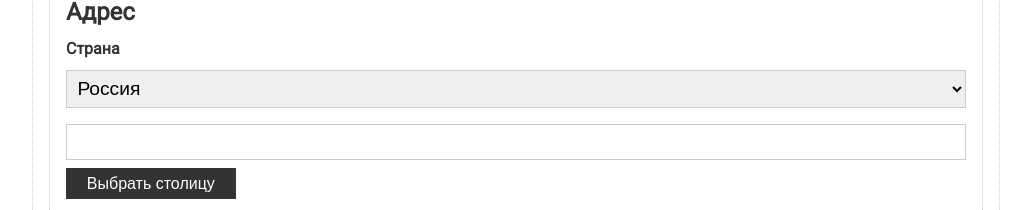
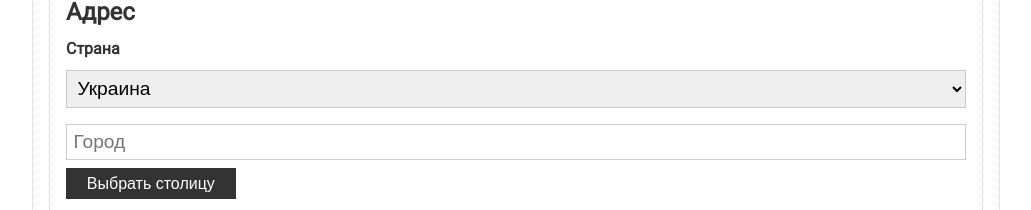
Before and after one commit to R-A-S/angular-basics, an Angular app: page / in a window 1280 px wide. Shown: the part 284-494 px from the top of the page, without its empty margins (124-1155 px from the left). Built offline with nearby package versions, Linux system fonts and the light colour scheme.

Commit message:
creating groups

```diff
--- a/src/app/app.component.html
+++ b/src/app/app.component.html
@@ -5,7 +5,10 @@
     <div class="form-control">
       <label>Email</label>
       <input type="text" placeholder="Email" formControlName="email" />
-      <div class="validation" *ngIf="form.get('email').invalid && form.get('email').touched">
+      <div
+        class="validation"
+        *ngIf="form.get('email').invalid && form.get('email').touched"
+      >
         <small *ngIf="form.get('email').errors.required">
           Поле email не может быть пустым
         </small>
@@ -18,33 +21,39 @@
     <div class="form-control">
       <label>Пароль</label>
       <input type="password" placeholder="Пароль" formControlName="password" />
-      <div class="validation" *ngIf="form.get('password').invalid && form.get('password').touched">
+      <div
+        class="validation"
+        *ngIf="form.get('password').invalid && form.get('password').touched"
+      >
         <small *ngIf="form.get('password').errors.required">
           Пароль не может быть пустым
         </small>
         <small *ngIf="form.get('password').errors.minlength">
           Минимальная длинна пароля
-          {{ form.get('password').errors.minlength.requiredLength }} символов Текущая длинна пароля
+          {{ form.get('password').errors.minlength.requiredLength }} символов
+          Текущая длинна пароля
           {{ form.get('password').errors.minlength.actualLength }}
         </small>
       </div>
     </div>
 
-    <div class="card">
+    <div class="card" formGroupName="address">
       <h2>Адрес</h2>
 
       <div class="form-control">
         <label>Страна</label>
 
-        <select>
-          <option value="ru">Россия</option>
-          <option value="ua">Украина</option>
-          <option value="by">Беларусь</option>
-        </select>
+        <label>
+          <select formControlName="country">
+            <option value="ua">Украина</option>
+            <option value="by">Беларусь</option>
+            <option value="ru">Россия</option>
+          </select>
+        </label>
       </div>
 
       <div class="form-control">
-        <input type="text" />
+        <input type="text" formControlName="city" placeholder="Город" />
       </div>
 
       <button type="button" class="btn">Выбрать столицу</button>
@@ -59,6 +68,8 @@
       </div>
     </div>
 
-    <button type="submit" class="btn" [disabled]="form.invalid">Отправить</button>
+    <button type="submit" class="btn" [disabled]="form.invalid">
+      Отправить
+    </button>
   </form>
 </div>
--- a/src/app/app.component.ts
+++ b/src/app/app.component.ts
@@ -12,17 +12,23 @@ export class AppComponent implements OnInit {
   ngOnInit(): void {
     this.form = new FormGroup({
       email: new FormControl('', [Validators.email, Validators.required]),
-      password: new FormControl(null, [Validators.required, Validators.minLength(6)]),
+      password: new FormControl(null, [
+        Validators.required,
+        Validators.minLength(6),
+      ]),
+      address: new FormGroup({
+        country: new FormControl('ua'),
+        city: new FormControl('', Validators.required),
+      }),
     });
   }
 
   submit(): void {
-    if (this.form.invalid){
+    if (!this.form.invalid) {
       console.log('Form submitted: ', this.form);
       const formData = { ...this.form.value };
 
       console.log('Form data: ', formData);
     }
-
   }
 }
```
Also changed, not shown: .prettierrc.js, 1 other file (tests, documents, lock files or other folders).
